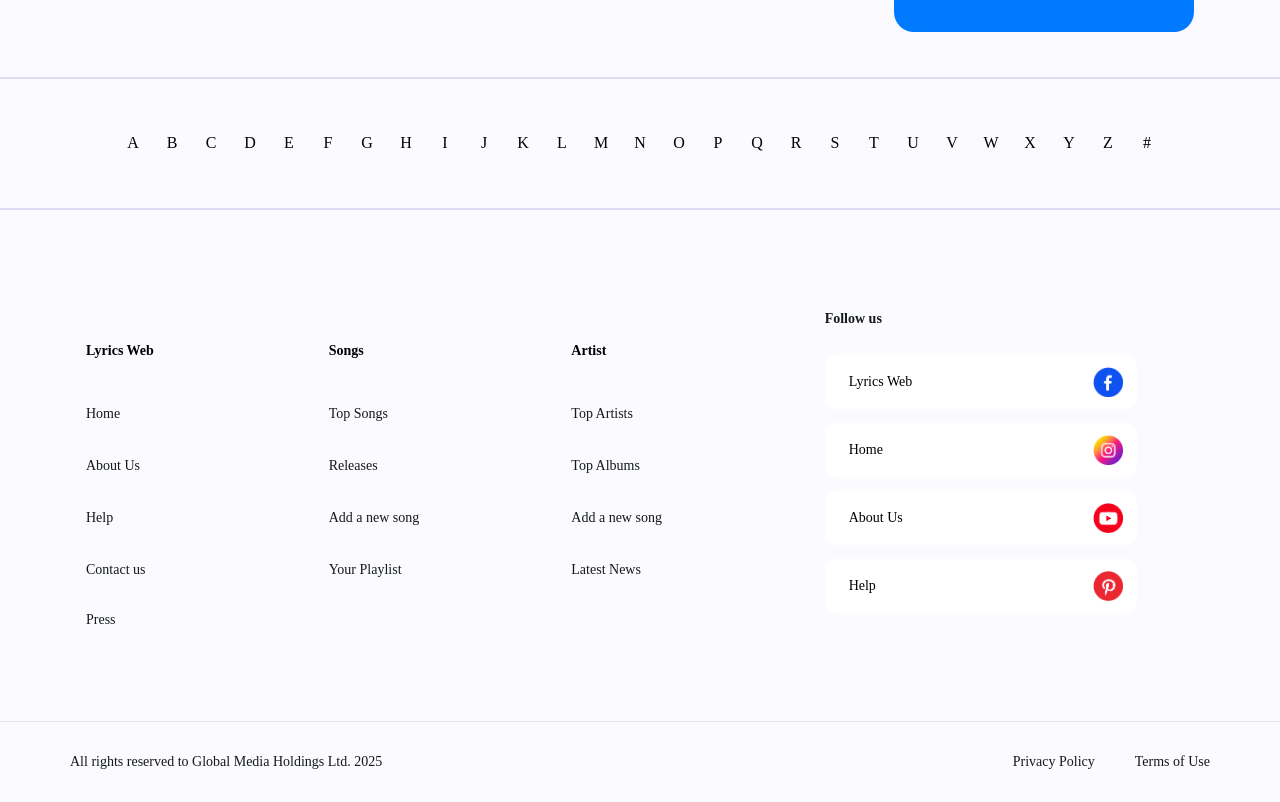
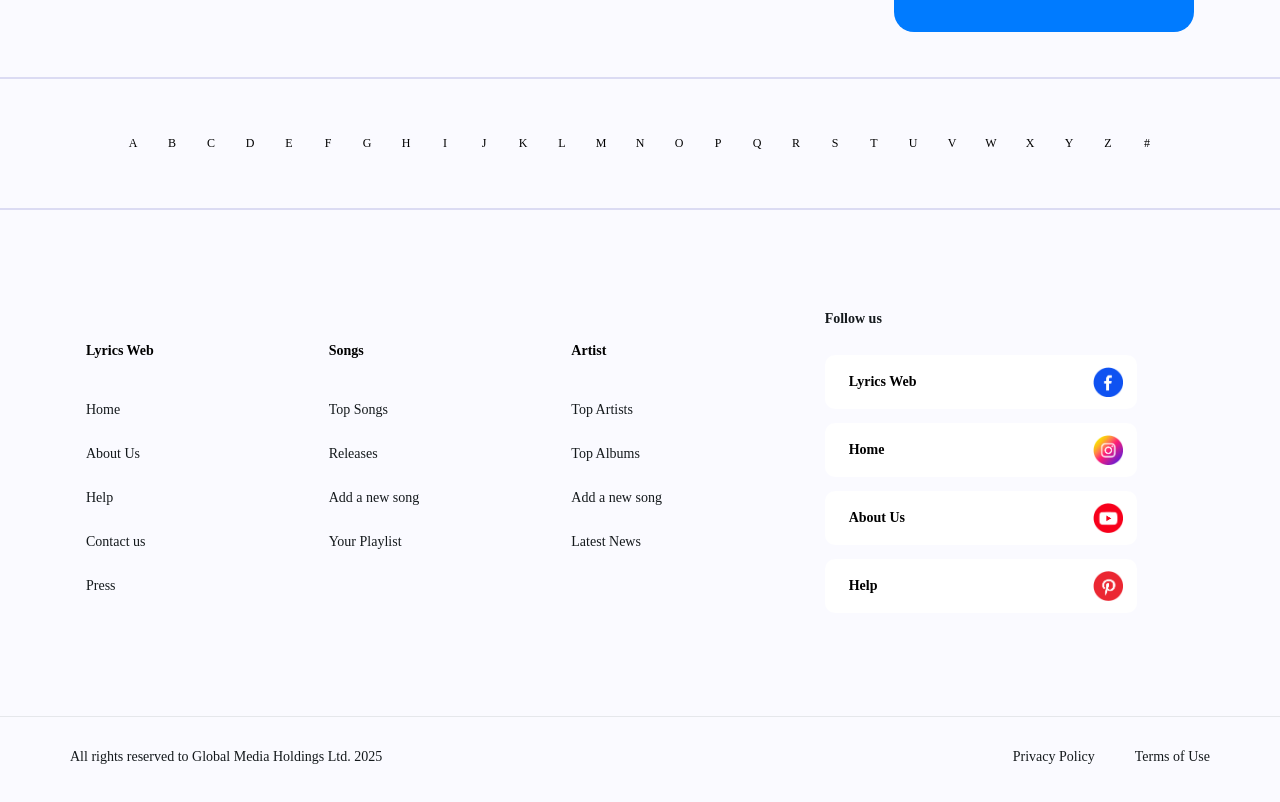
Before and after one commit to mohitgoyat525/lyrics-web, a React (Create React App) app: page / in a window 1280 px wide. Shown: the part 1260-2062 px from the top of the page. Built offline with nearby package versions, Linux system fonts and the light colour scheme.

Commit message:
add-changes

```diff
--- a/src/common/Footer.jsx
+++ b/src/common/Footer.jsx
@@ -5,7 +5,7 @@ import { Link } from "react-router-dom";
 const Footer = () => {
   return (
     <div>
-      <div className="container w-full max-xl:px-4 lg:mb-[89px] mb-16">
+      <div className="container w-full max-xl:px-4 lg:mb-[89px] mb-16 max-md:mb-10 max-sm:mb-7">
         <div className="flex flex-wrap w-full mx-auto">
           <div className="lg:w-8/12 w-full flex flex-col items-center lg:items-start mt-[62px]">
             <div className="lg:max-w-[728px] max-w-3xl w-full">
@@ -29,7 +29,7 @@ const Footer = () => {
                   >
                     <div className="lg:w-4/12 w-3/12 flex items-center">
                       <Link>
-                        <p className="lg:text-sm text-xs text-darkBlack !leading-[171.43%] whitespace-nowrap max-sm:text-[10px]">
+                        <p className="lg:text-sm text-xs text-darkBlack font-normal leading-6 whitespace-nowrap">
                           {song.link}
                         </p>
                       </Link>
@@ -37,7 +37,7 @@ const Footer = () => {
                     <div className="lg:w-4/12 w-3/12 flex justify-center items-center lg:flex">
                       <div className="text-start w-full">
                         <Link to="/">
-                          <p className="lg:text-sm text-xs !leading-[200%] text-darkBlack whitespace-nowrap">
+                          <p className="lg:text-sm text-xs font-normal leading-6 text-darkBlack whitespace-nowrap">
                             {song.aboutSong}
                           </p>
                         </Link>
@@ -45,7 +45,7 @@ const Footer = () => {
                     </div>
                     <div className="lg:w-4/12 w-3/12 flex items-center">
                       <Link to="/">
-                        <p className="lg:text-sm text-xs !leading-[200%] text-darkBlack whitespace-nowrap">
+                        <p className="lg:text-sm text-xs font-normal leading-6 text-darkBlack whitespace-nowrap ">
                           {song.aboutArtist}
                         </p>
                       </Link>
@@ -68,7 +68,7 @@ const Footer = () => {
                     i === 3 ? "mb-0" : ""
                   }`}
                 >
-                  <h3 className="!leading-[174%] lg:text-sm text-xs">
+                  <h3 className="!leading-[174%] lg:text-sm text-xs font-semibold">
                     {item.title}
                   </h3>
                   <Link target="_blank" to={item.link}>
@@ -88,15 +88,15 @@ const Footer = () => {
       <div className="border-t border-off-white w-full xl:py-[30px] lg:py-6 py-5 flex justify-center items-center">
         <div className="max-w-[1140px] mx-auto w-full">
           <div className="flex flex-wrap w-full justify-between md:gap-5 gap-3">
-            <p className="text-darkBlack lg:text-sm text-xs text-center max-lg:mx-auto max-lg:px-6">
+            <p className="text-darkBlack lg:text-sm text-xs text-center max-lg:mx-auto max-lg:px-6 font-normal">
               All rights reserved to Global Media Holdings Ltd.{" "}
               {new Date().getFullYear()}
             </p>
             <div className="flex lg:gap-10 gap-7 max-lg:px-6 max-lg:mx-auto">
-              <Link className="text-darkBlack lg:text-sm text-xs" to="/">
+              <Link className="text-darkBlack lg:text-sm text-xs font-normal" to="/">
                 Privacy Policy
               </Link>
-              <Link className="text-darkBlack lg:text-sm text-xs" to="/">
+              <Link className="text-darkBlack lg:text-sm text-xs font-normal" to="/">
                 Terms of Use
               </Link>
             </div>
--- a/src/components/Alphabtes.jsx
+++ b/src/components/Alphabtes.jsx
@@ -19,9 +19,9 @@ const Alphabets = () => {
         <div className="container my-[45px] max-lg:overflow-auto max-lg:my-10 max-md:my-5 max-lg:pb-5">
           <div className="flex items-center justify-center">
             {ALPHABET_LIST.map((obj, i) => (
-              <div
+              <p
                 key={i}
-                className={`min-w-[39px] rounded-full flex items-center h-[39px] justify-center cursor-pointer transition-all ease-linear duration-300
+                className={`min-w-[39px] rounded-full flex text-xs hover:bg-black hover:text-white font-normal leading-[18px] items-center h-[39px] justify-center cursor-pointer transition-all ease-linear duration-300
               ${
                 selectedAlphabet === obj
                   ? "bg-black text-white"
@@ -29,8 +29,8 @@ const Alphabets = () => {
               }`}
                 onClick={() => handleClick(obj)}
               >
-                <p>{obj}</p>
-              </div>
+                {obj}
+              </p>
             ))}
           </div>
         </div>
--- a/src/components/SoundsList.jsx
+++ b/src/components/SoundsList.jsx
@@ -20,7 +20,7 @@ const SoundsList = () => {
   };
 
     return (
-      <div className="">
+      <div>
         <div className="container">
           <h2 className="text-[#2E2F37] font-semibold text-5xl leading-[58.85px] pt-[65px]">
             Songs
```
